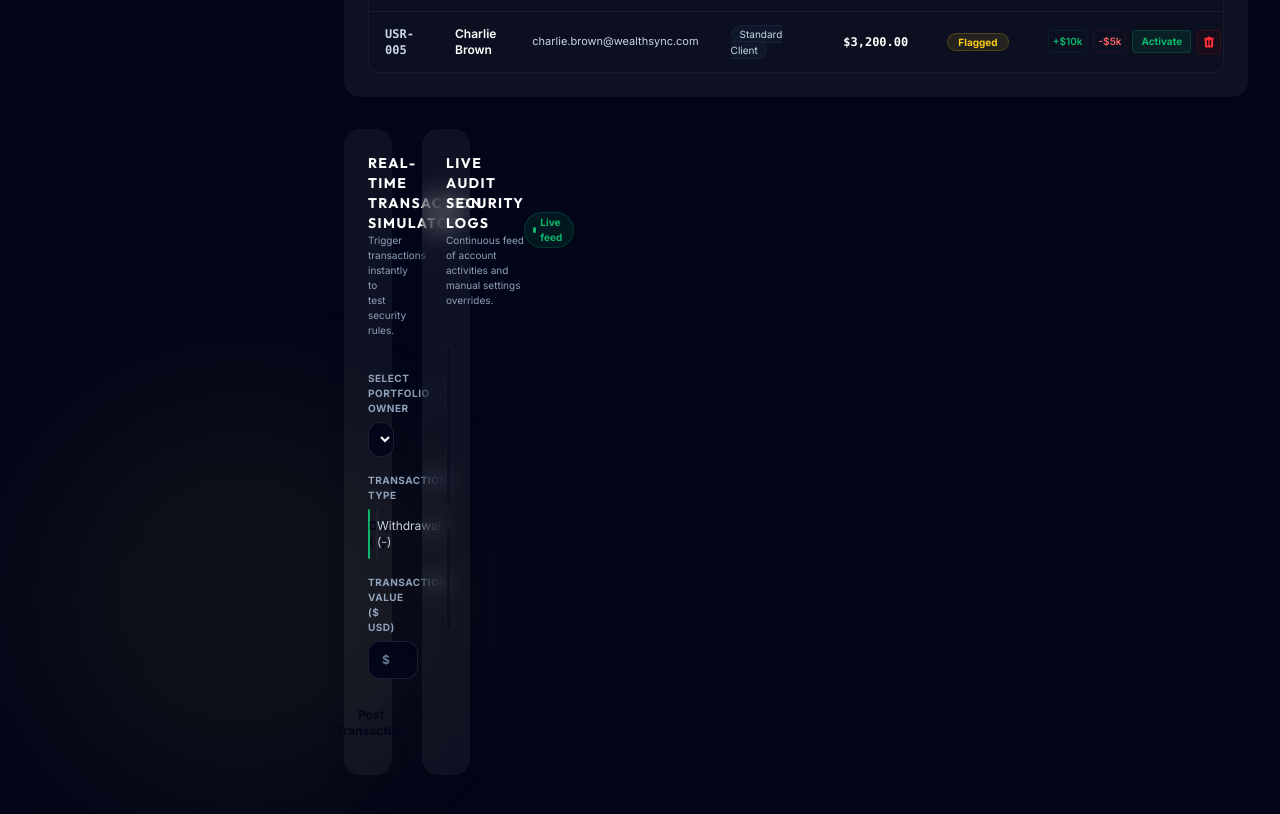
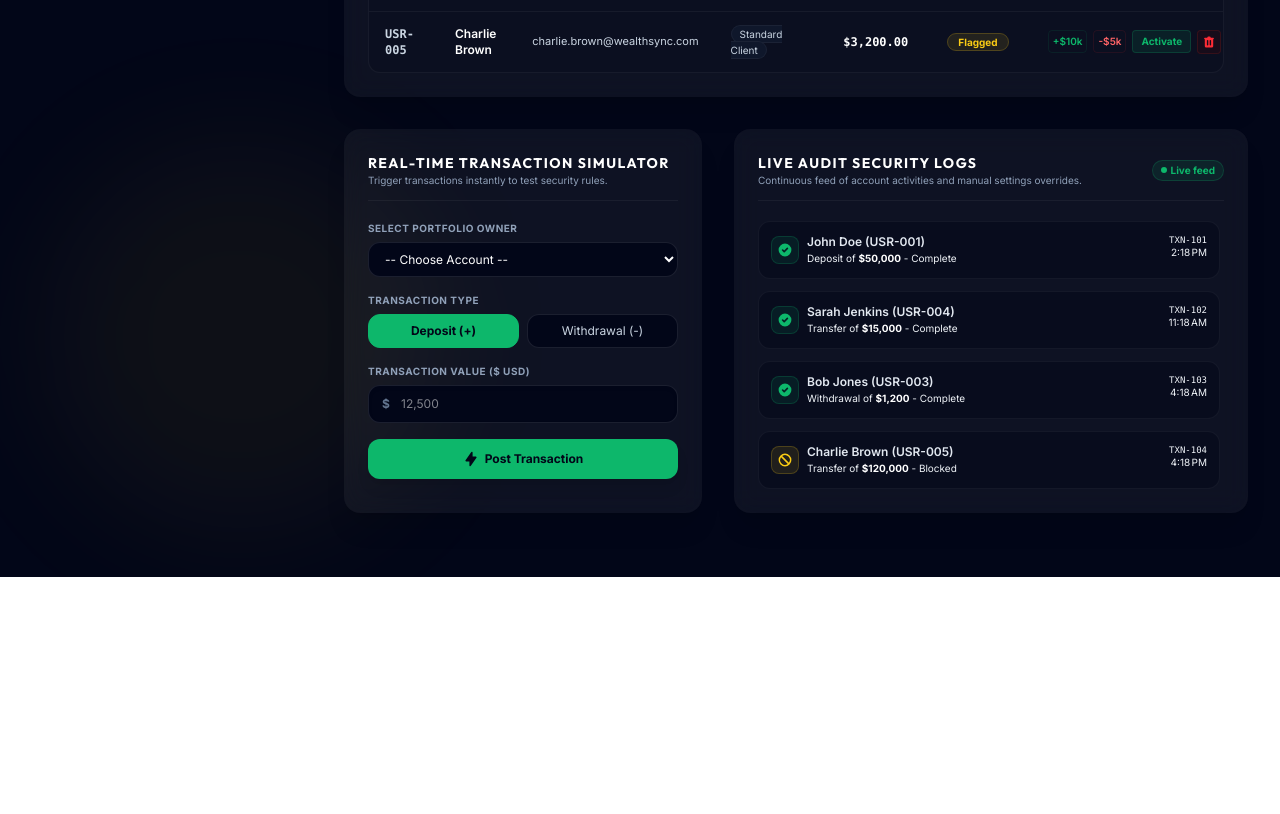
Before and after one commit to Ruvindu2003/Banking-SystemFrontend, an Angular app: page /admin in a window 1280 px wide. Shown: the part 1204-2018 px from the top of the page. After the commit the page ends 1781 px from the top, so only its background shows below. Built offline with nearby package versions, Linux system fonts and the light colour scheme.

Commit message:
feat: add admin dashboard layout with dynamic theme and widget configuration panel

```diff
--- a/src/app/admin/admin.component.html
+++ b/src/app/admin/admin.component.html
@@ -538,10 +538,10 @@
 
           <!-- Widget: Transaction Simulator -->
           <section *ngIf="showSimulator()" [ngClass]="{
-            'bg-white/5 border border-white/10 backdrop-blur-md shadow-xl col-span-12 md:col-span-5': cardStyle() === 'glass',
-            'bg-slate-900 border border-slate-800 col-span-12 md:col-span-5': cardStyle() === 'flat',
-            'bg-[#030712] border border-primary/45 shadow-[0_0_15px_rgba(var(--color-primary),0.05)] col-span-12 md:col-span-5': cardStyle() === 'neon'
-          }" class="p-6 rounded-2xl transition-all duration-300">
+            'bg-white/5 border border-white/10 backdrop-blur-md shadow-xl': cardStyle() === 'glass',
+            'bg-slate-900 border border-slate-800': cardStyle() === 'flat',
+            'bg-[#030712] border border-primary/45 shadow-[0_0_15px_rgba(var(--color-primary),0.05)]': cardStyle() === 'neon'
+          }" class="col-span-12 md:col-span-5 p-6 rounded-2xl transition-all duration-300">
 
             <div class="border-b border-white/5 pb-3 mb-5">
               <h2 class="text-sm font-bold uppercase tracking-widest text-white font-display">
@@ -621,10 +621,10 @@
 
           <!-- Widget: Audit Activity Logs -->
           <section *ngIf="showLogs()" [ngClass]="{
-            'bg-white/5 border border-white/10 backdrop-blur-md shadow-xl col-span-12 md:col-span-7': cardStyle() === 'glass',
-            'bg-slate-900 border border-slate-800 col-span-12 md:col-span-7': cardStyle() === 'flat',
-            'bg-[#030712] border border-primary/45 shadow-[0_0_15px_rgba(var(--color-primary),0.05)] col-span-12 md:col-span-7': cardStyle() === 'neon'
-          }" class="p-6 rounded-2xl transition-all duration-300">
+            'bg-white/5 border border-white/10 backdrop-blur-md shadow-xl': cardStyle() === 'glass',
+            'bg-slate-900 border border-slate-800': cardStyle() === 'flat',
+            'bg-[#030712] border border-primary/45 shadow-[0_0_15px_rgba(var(--color-primary),0.05)]': cardStyle() === 'neon'
+          }" class="col-span-12 md:col-span-7 p-6 rounded-2xl transition-all duration-300">
 
             <div class="border-b border-white/5 pb-3 mb-5 flex items-center justify-between">
               <div>
```
